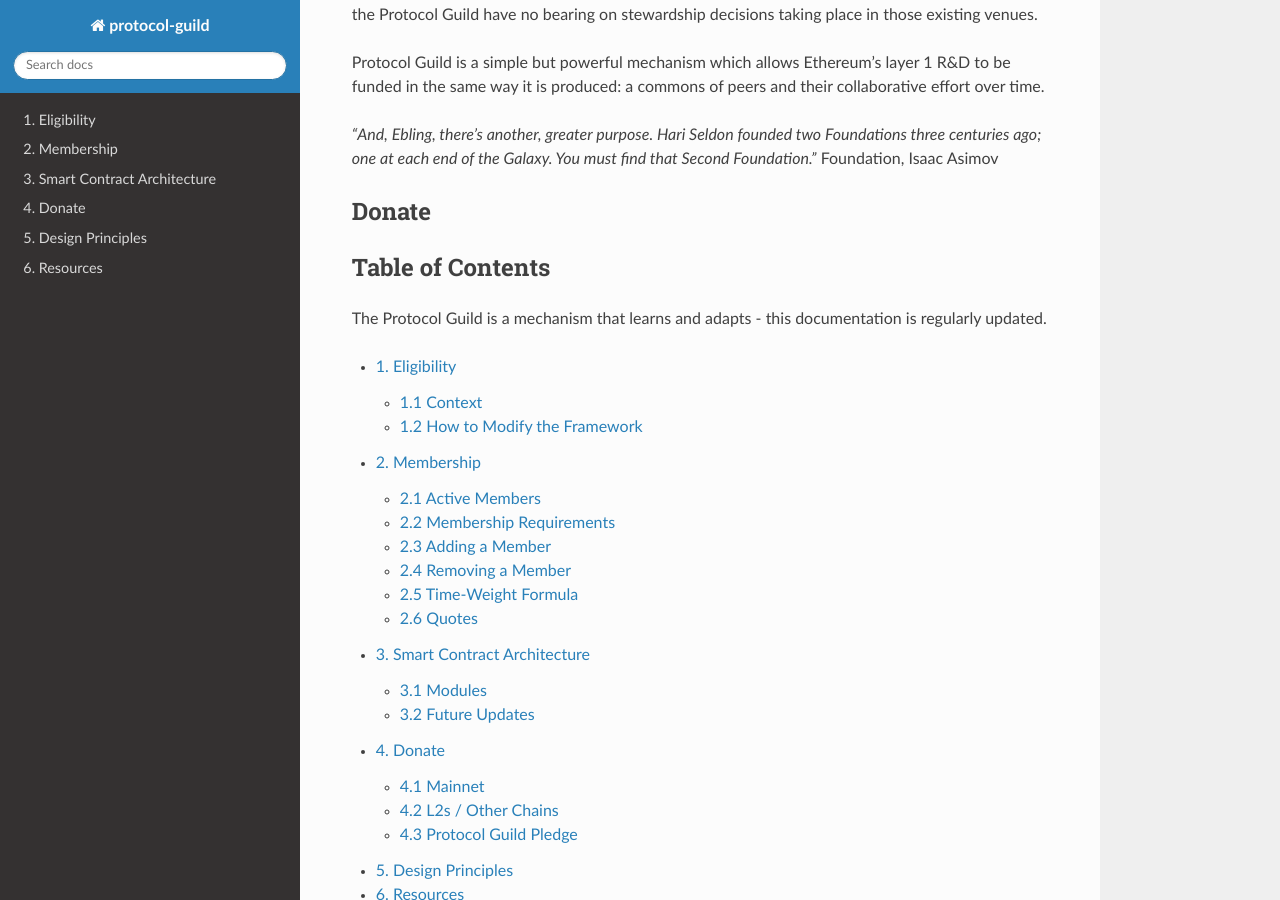
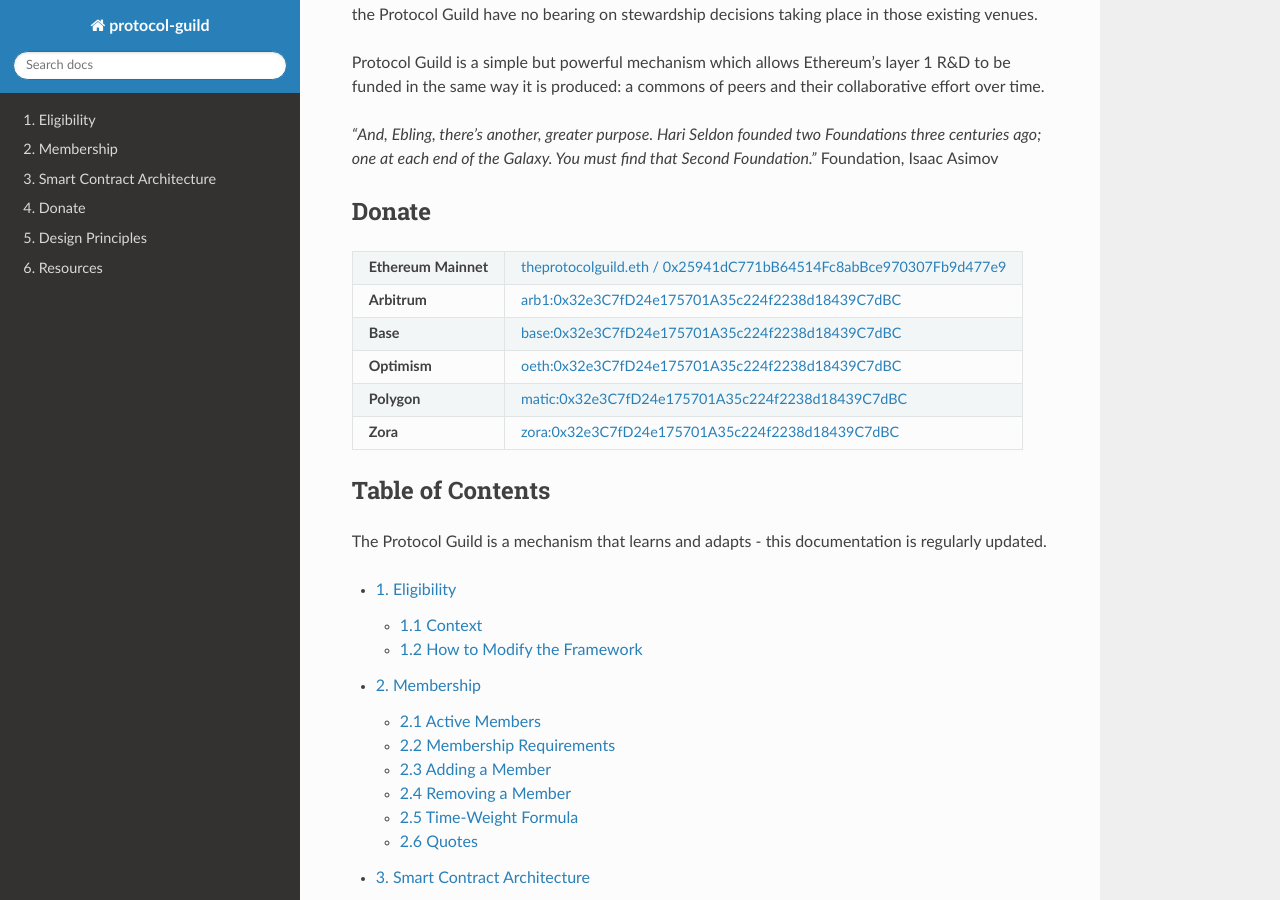
Before and after one commit to protocolguild/documentation, a Sphinx documentation site: the page built from docs/index.rst, in a window 1280 px wide and 900 px high, scrolled down 541 px. Built offline with Sphinx 7.4.7 and the Read the Docs theme 2.0.0, drawn with Linux system fonts in a browser that asks for light colours.

Commit message:
PGv2 - Homepage - fix table 2

```diff
--- a/docs/index.rst
+++ b/docs/index.rst
@@ -17,21 +17,26 @@
 
 Donate
 ==================
-+--------------------------+------------------------------------------------------------------------------+
-| Chain                    | Donation Address                                                             |
-+===========================+=============================================================================+
-| **Ethereum Mainnet**     | `theprotocolguild.eth / 0x25941dC771bB64514Fc8abBce970307Fb9d477e9 <https://app.splits.org/accounts/0x25941dc771bb64514fc8abbce970307fb9d477e9/>`_ |
-+--------------------------+------------------------------------------------------------------------------+
-| **Arbitrum**             | `0x32e3C7fD24e175701A35c224f2238d18439C7dBC <https://app.safe.global/balances?safe=arb1:0x32e3C7fD24e175701A35c224f2238d18439C7dBC>`_ |
-+--------------------------+------------------------------------------------------------------------------+
-| **Base**                 | `0x32e3C7fD24e175701A35c224f2238d18439C7dBC <https://app.safe.global/balances?safe=base:0x32e3C7fD24e175701A35c224f2238d18439C7dBC>`_ |
-+--------------------------+------------------------------------------------------------------------------+
-| **Optimism**             | `0x32e3C7fD24e175701A35c224f2238d18439C7dBC <https://app.safe.global/balances?safe=oeth:0x32e3C7fD24e175701A35c224f2238d18439C7dBC>`_ |
-+--------------------------+------------------------------------------------------------------------------+
-| **Polygon**              | `0x32e3C7fD24e175701A35c224f2238d18439C7dBC <https://app.safe.global/balances?safe=matic:0x32e3C7fD24e175701A35c224f2238d18439C7dBC>`_ |
-+--------------------------+------------------------------------------------------------------------------+
-| **Zora**                 | `0x32e3C7fD24e175701A35c224f2238d18439C7dBC <https://safe.optimism.io/balances?safe=zora:0x32e3C7fD24e175701A35c224f2238d18439C7dBC>`_ |
-+--------------------------+------------------------------------------------------------------------------+
++----------------------+----------------------------------------------------------------------+
+| **Ethereum Mainnet** | `theprotocolguild.eth / 0x25941dC771bB64514Fc8abBce970307Fb9d477e9`_ |
++----------------------+----------------------------------------------------------------------+
+| **Arbitrum**         | `arb1:0x32e3C7fD24e175701A35c224f2238d18439C7dBC`_                   |
++----------------------+----------------------------------------------------------------------+
+| **Base**             | `base:0x32e3C7fD24e175701A35c224f2238d18439C7dBC`_                   |
++----------------------+----------------------------------------------------------------------+
+| **Optimism**         | `oeth:0x32e3C7fD24e175701A35c224f2238d18439C7dBC`_                   |
++----------------------+----------------------------------------------------------------------+
+| **Polygon**          | `matic:0x32e3C7fD24e175701A35c224f2238d18439C7dBC`_                  |
++----------------------+----------------------------------------------------------------------+
+| **Zora**             | `zora:0x32e3C7fD24e175701A35c224f2238d18439C7dBC`_                   |
++----------------------+----------------------------------------------------------------------+
+
+.. _theprotocolguild.eth / 0x25941dC771bB64514Fc8abBce970307Fb9d477e9: https://app.splits.org/accounts/0x25941dc771bb64514fc8abbce970307fb9d477e9
+.. _arb1:0x32e3C7fD24e175701A35c224f2238d18439C7dBC: https://app.safe.global/balances?safe=arb1:0x32e3C7fD24e175701A35c224f2238d18439C7dBC
+.. _base:0x32e3C7fD24e175701A35c224f2238d18439C7dBC: https://app.safe.global/balances?safe=base:0x32e3C7fD24e175701A35c224f2238d18439C7dBC
+.. _oeth:0x32e3C7fD24e175701A35c224f2238d18439C7dBC: https://app.safe.global/balances?safe=oeth:0x32e3C7fD24e175701A35c224f2238d18439C7dBC
+.. _matic:0x32e3C7fD24e175701A35c224f2238d18439C7dBC: https://app.safe.global/balances?safe=matic:0x32e3C7fD24e175701A35c224f2238d18439C7dBC
+.. _zora:0x32e3C7fD24e175701A35c224f2238d18439C7dBC: https://safe.optimism.io/balances?safe=zora:0x32e3C7fD24e175701A35c224f2238d18439C7dBC
 
 Table of Contents
 ===================
```
